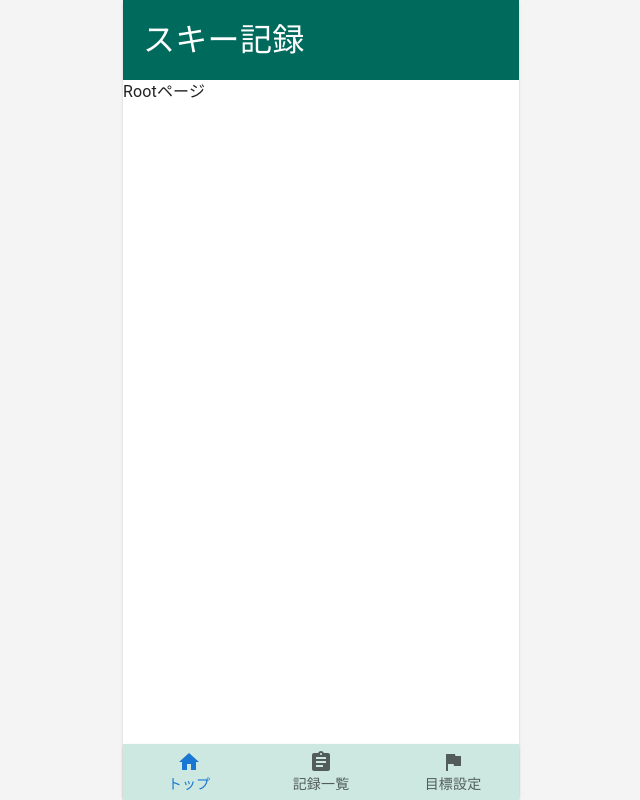
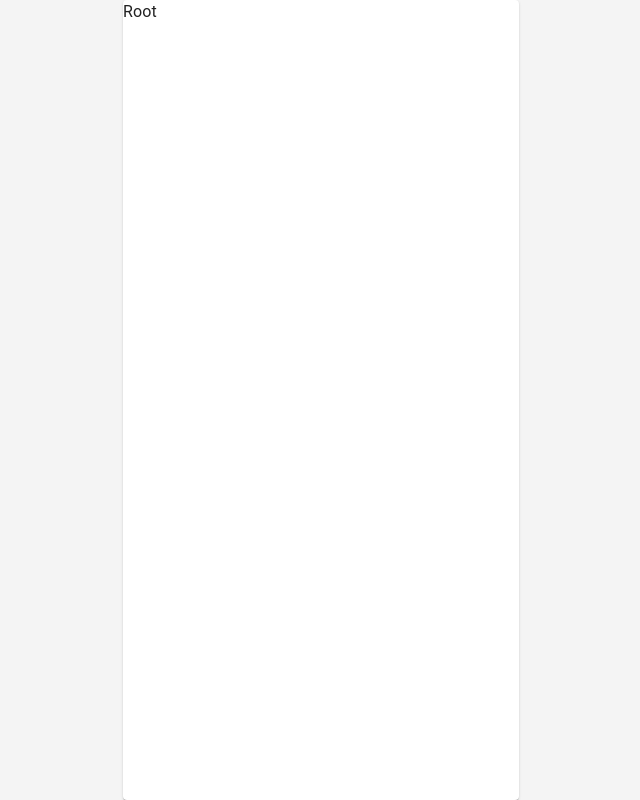
Before and after one commit to mochi-yu/WIMC2023-c-web, a Next.js app in the folder forntend/: page / in a window 1280 px wide. Shown: the whole page, without its empty margins (319-959 px from the left). Built offline with nearby package versions, Linux system fonts and the light colour scheme.

Commit message:
feat: ディレクトリ構成を変更

```diff
--- a/forntend/src/app/page.tsx
+++ b/forntend/src/app/(login)/home/page.tsx
@@ -1,10 +1,10 @@
 import { Typography } from "@mui/material";
 import Image from "next/image";
 
-export default function RootPage() {
+export default function HomePage() {
   return (
     <>
-      <Typography>Rootページ</Typography>
+      <Typography>Homeページ</Typography>
     </>
   );
 }
--- /dev/null
+++ b/forntend/src/app/(not_login)/page.tsx
@@ -0,0 +1,9 @@
+import { Typography } from "@mui/material";
+
+export default function RootPage() {
+  return (
+    <>
+      <Typography>Root</Typography>
+    </>
+  )
+}
--- a/forntend/src/app/layout.tsx
+++ b/forntend/src/app/layout.tsx
@@ -30,9 +30,7 @@ export default function RootLayout({
         <Box sx={{ bgcolor: "#F4F4F4", minHeight: "100vh" }}>
           <Container maxWidth="xs" sx={{ padding: 0 }}>
             <Paper sx={{ px: 0, bgcolor: "white", minHeight: "100vh" }}>
-              <Header />
               {children}
-              <Footer />
             </Paper>
           </Container>
         </Box>
```
Also changed, not shown: forntend/src/app/(login)/layout.tsx (added, +16 -0 lines), forntend/src/app/(login)/goal/content.tsx (added), forntend/src/app/(login)/goal/page.tsx (added), forntend/src/app/(login)/record/content.tsx (renamed from forntend/src/app/record/content.tsx), forntend/src/app/(login)/record/page.tsx (renamed from forntend/src/app/record/page.tsx).
